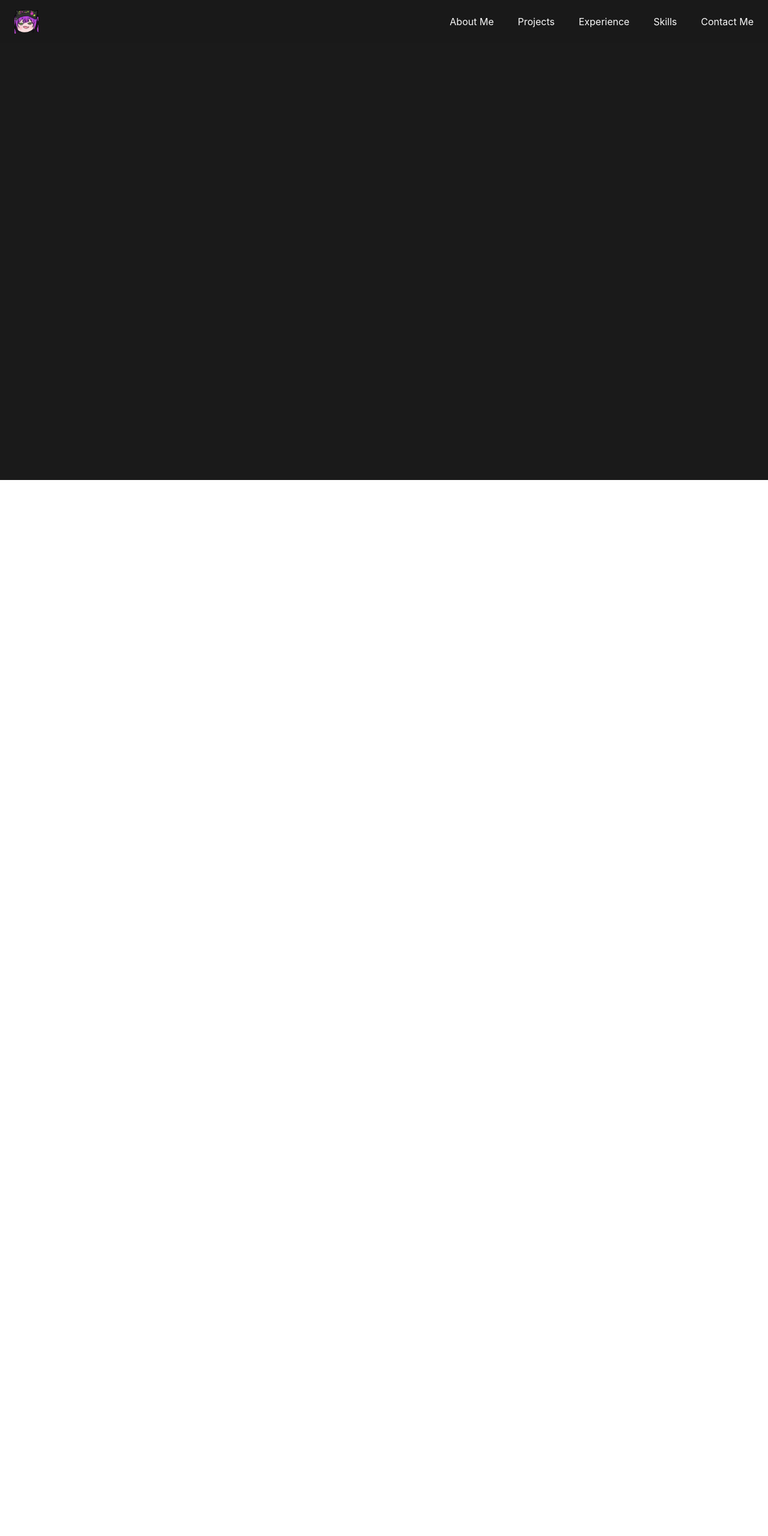
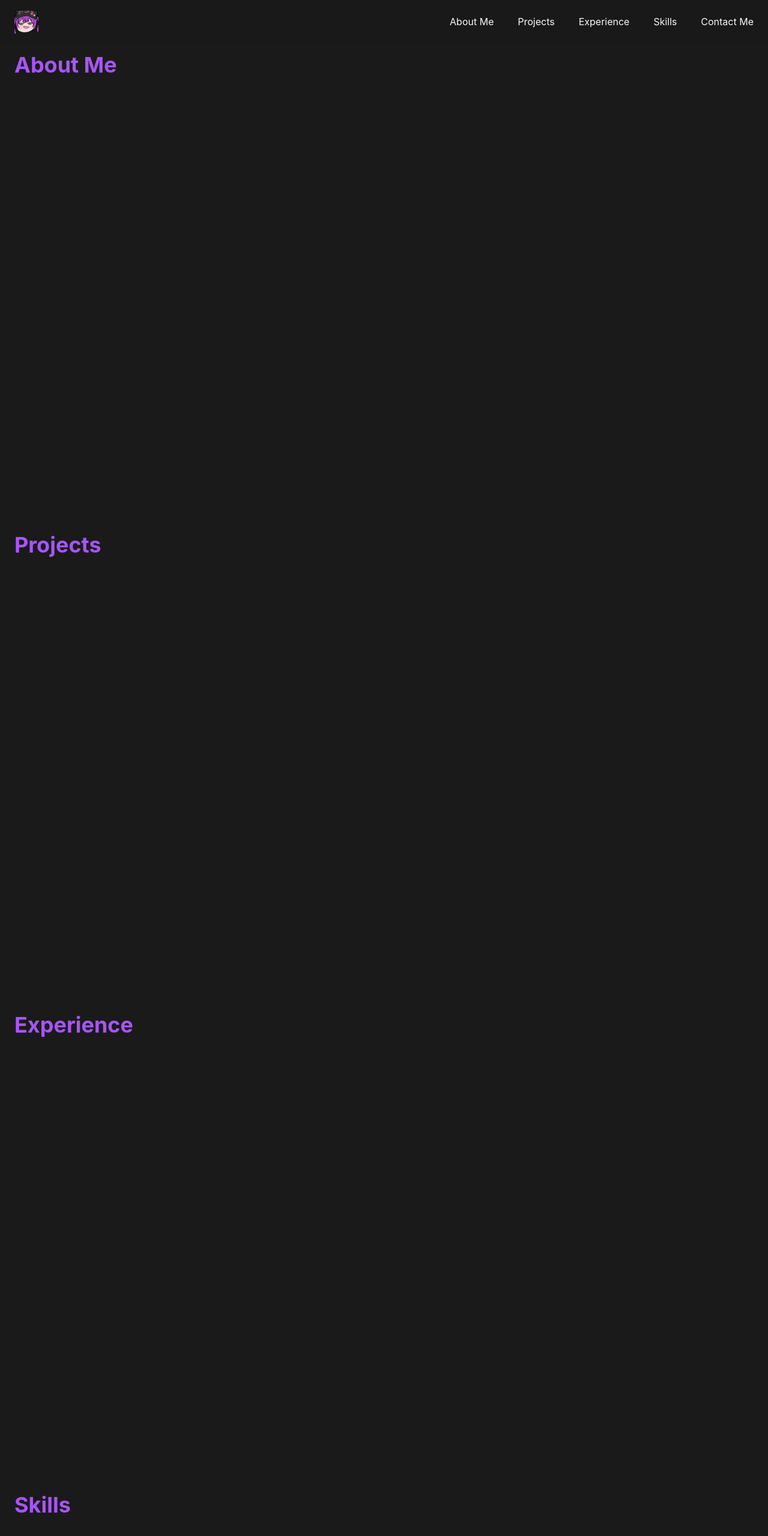
Before and after one commit to mag1939/my-portfolio-website-frontend, a React (Vite) app: page / in a window 1280 px wide. Shown: the top 2560 px of the page at 60% size. Before the commit the page ends 800 px from the top, so only its background shows below. Built offline with nearby package versions, Linux system fonts and the light colour scheme.

Commit message:
add each sections

```diff
--- a/src/App.tsx
+++ b/src/App.tsx
@@ -1,10 +1,20 @@
 import Navbar from "./components/layout/Navbar"
+import AboutMe from "./components/sections/AboutMe"
+import ContactMe from "./components/sections/ContactMe"
+import Experience from "./components/sections/Experience"
+import Projects from "./components/sections/Projects"
+import Skills from "./components/sections/Skills"
 
 function App() {
 
   return (
     <div className="min-h-screen bg-dark flex flex-col">
       <Navbar />
+      <AboutMe />
+      <Projects />
+      <Experience />
+      <Skills />
+      <ContactMe />
     </div>
   )
 }
--- /dev/null
+++ b/src/components/sections/AboutMe.tsx
@@ -0,0 +1,11 @@
+function AboutMe() {
+
+  return (
+
+    <section className="min-h-screen px-6 py-4">
+      <h1 className="text-4xl font-bold text-brand-secondary">About Me</h1>
+    </section>
+  )
+}
+
+export default AboutMe
--- /dev/null
+++ b/src/components/sections/ContactMe.tsx
@@ -0,0 +1,11 @@
+function ContactMe() {
+
+  return (
+
+    <section className="min-h-screen px-6 py-4">
+      <h1 className="text-4xl font-bold text-brand-secondary">Contact Me</h1>
+    </section>
+  )
+}
+
+export default ContactMe
--- /dev/null
+++ b/src/components/sections/Experience.tsx
@@ -0,0 +1,11 @@
+function Experience() {
+
+  return (
+
+    <section className="min-h-screen px-6 py-4">
+      <h1 className="text-4xl font-bold text-brand-secondary">Experience</h1>
+    </section>
+  )
+}
+
+export default Experience
--- /dev/null
+++ b/src/components/sections/Projects.tsx
@@ -0,0 +1,11 @@
+function Projects() {
+
+  return (
+
+    <section className="min-h-screen px-6 py-4">
+      <h1 className="text-4xl font-bold text-brand-secondary">Projects</h1>
+    </section>
+  )
+}
+
+export default Projects
--- /dev/null
+++ b/src/components/sections/Skills.tsx
@@ -0,0 +1,11 @@
+function Skills() {
+
+  return (
+
+    <section className="min-h-screen px-6 py-4">
+      <h1 className="text-4xl font-bold text-brand-secondary">Skills</h1>
+    </section>
+  )
+}
+
+export default Skills
```
